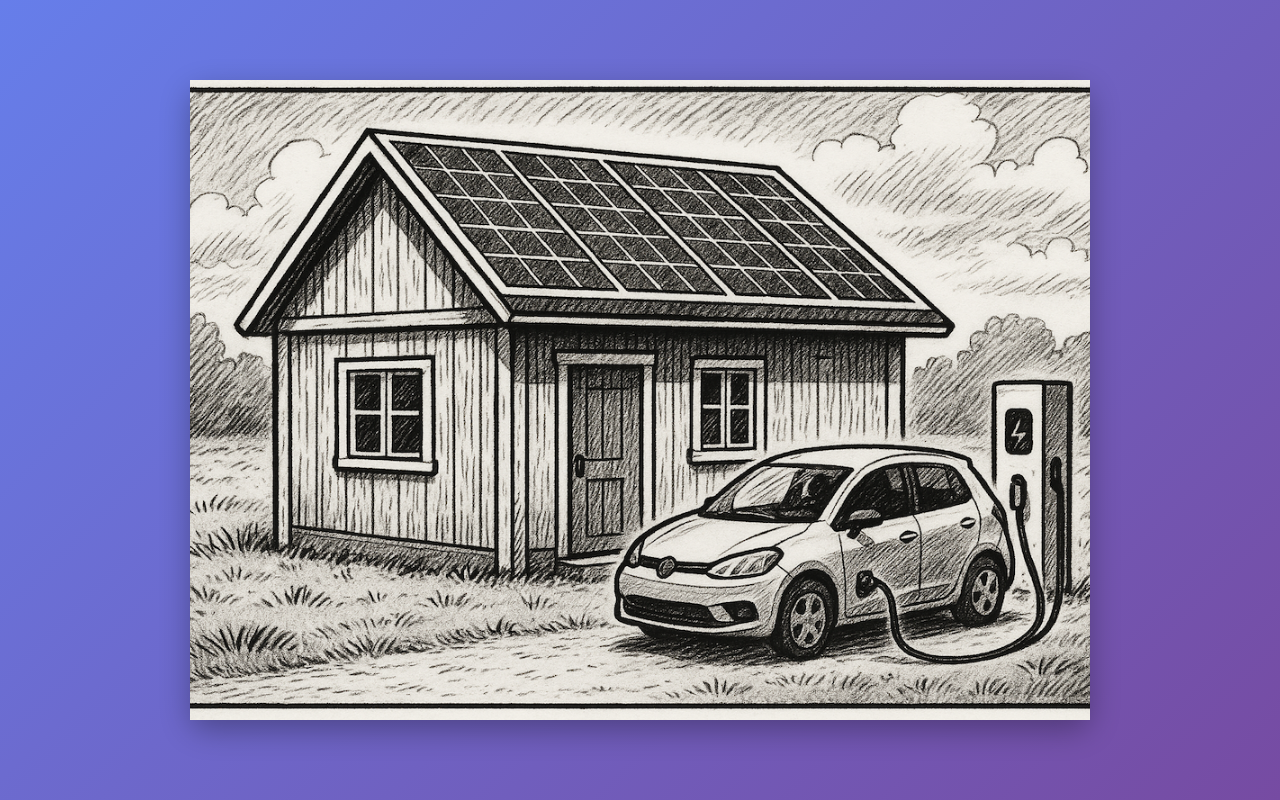
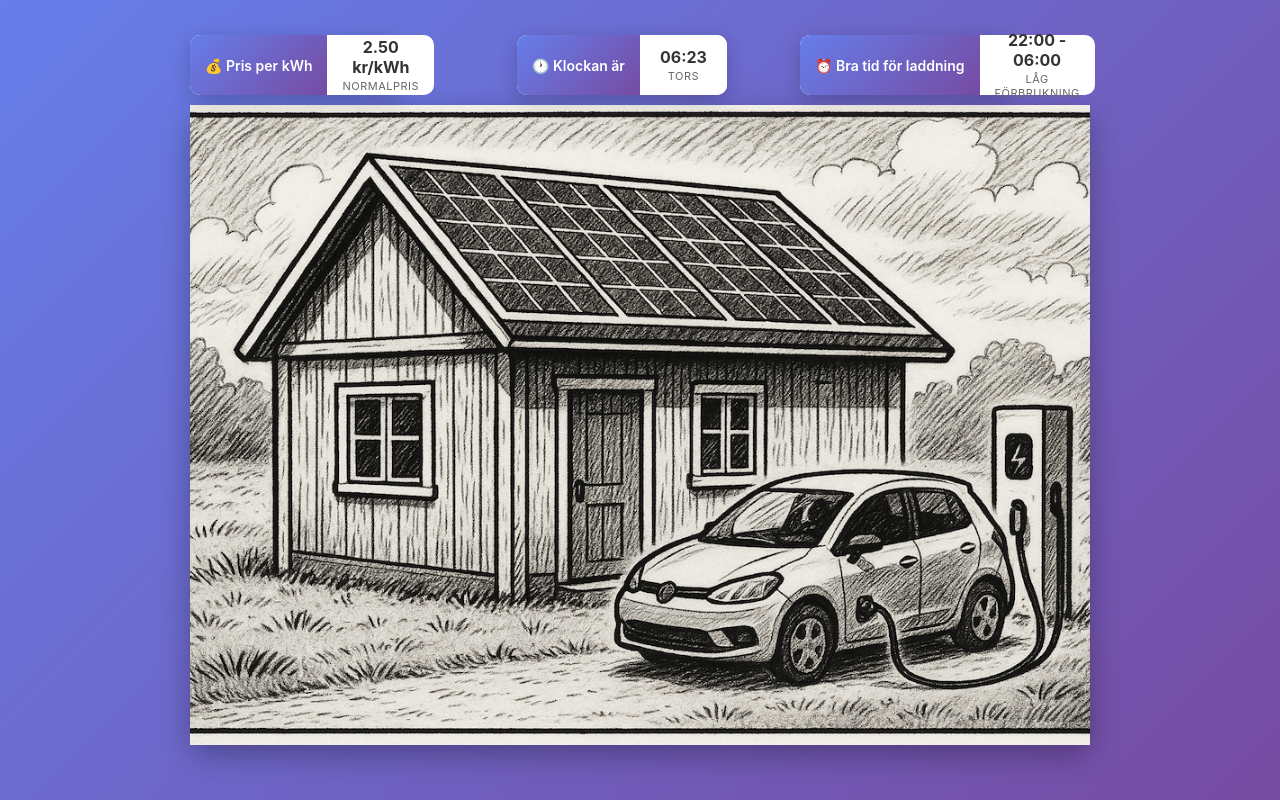
Before and after one commit to OlegMakeienko/laddstation, a React (Create React App) app in the folder src/main/frontend/: page / in a window 1280 px wide. Built offline with nearby package versions, Linux system fonts and the light colour scheme.

Commit message:
ad tree panels with price, current time and good charging time

```diff
--- a/src/main/frontend/src/components/interactive-scene/InfoPanel.css
+++ b/src/main/frontend/src/components/interactive-scene/InfoPanel.css
@@ -19,7 +19,7 @@
 
 .info-panel.car-panel {
   right: -100px;
-  bottom: -70px;
+  bottom: -50px;
   top: auto;
   animation: slideInRight 0.3s ease-out;
 }
@@ -212,3 +212,120 @@
     }
   }
 }
+
+/* Top horizontal panels - separated positioning */
+.price-panel {
+  position: absolute;
+  top: -70px;
+  left: 0;
+  width: 210px;
+  height: 60px;
+  background: white;
+  z-index: 50;
+  animation: slideDown 0.5s ease-out;
+}
+
+.time-panel {
+  position: absolute;
+  top: -70px;
+  right: 80px;
+  width: 210px;
+  height: 60px;
+  background: white;
+  z-index: 50;
+  animation: slideDown 0.5s ease-out;
+}
+
+.horizontal-panel {
+  flex-shrink: 0;
+  display: flex;
+  flex-direction: row;
+}
+
+.horizontal-panel .info-panel-header {
+  padding: 8px 15px;
+  font-size: 14px;
+  border-radius: 10px 0 0 10px;
+  flex: 0 0 auto;
+  display: flex;
+  align-items: center;
+}
+
+.horizontal-panel .info-panel-content {
+  padding: 8px 15px;
+  text-align: center;
+  background: white;
+  border-radius: 0 10px 10px 0;
+  flex: 1;
+  display: flex;
+  align-items: center;
+  justify-content: center;
+}
+
+.horizontal-panel .info-panel-header h3 {
+  font-size: 14px;
+  margin: 0;
+}
+
+.price-info, .time-info {
+  display: flex;
+  flex-direction: column;
+  align-items: center;
+  gap: 2px;
+}
+
+.current-price, .best-time {
+  font-size: 16px;
+  font-weight: bold;
+  color: #333;
+}
+
+.price-status, .time-status {
+  font-size: 11px;
+  color: #666;
+  text-transform: uppercase;
+  letter-spacing: 0.5px;
+}
+
+@keyframes slideDown {
+  from {
+    transform: translateY(-100%);
+    opacity: 0;
+  }
+  to {
+    transform: translateY(0);
+    opacity: 1;
+  }
+}
+
+.clock-panel {
+  position: absolute;
+  top: -70px;
+  left: 48%;
+  transform: translateX(-50%);
+  width: 210px;
+  height: 60px;
+  background: white;
+  z-index: 50;
+  animation: slideDown 0.5s ease-out;
+}
+
+.clock-info {
+  display: flex;
+  flex-direction: column;
+  align-items: center;
+  gap: 2px;
+}
+
+.current-time {
+  font-size: 16px;
+  font-weight: bold;
+  color: #333;
+}
+
+.date-status {
+  font-size: 11px;
+  color: #666;
+  text-transform: uppercase;
+  letter-spacing: 0.5px;
+}
--- a/src/main/frontend/src/components/interactive-scene/Scene.css
+++ b/src/main/frontend/src/components/interactive-scene/Scene.css
@@ -10,6 +10,7 @@
 
 .scene-wrapper {
   position: relative;
+  margin-top: 50px;
   width: 90%;
   max-width: 900px;
   height: 80vh;
--- a/src/main/frontend/src/components/interactive-scene/Scene.js
+++ b/src/main/frontend/src/components/interactive-scene/Scene.js
@@ -95,6 +95,45 @@ const Scene = () => {
           {/* Interactive hints */}
         </svg>
 
+        {/* Static info panels at top */}
+        <div className="top-info-panels">
+          <div className="info-panel horizontal-panel price-panel">
+            <div className="info-panel-header">
+              <h3>💰 Pris per kWh</h3>
+            </div>
+            <div className="info-panel-content">
+              <div className="price-info">
+                <span className="current-price">2.50 kr/kWh</span>
+                <span className="price-status">Normalpris</span>
+              </div>
+            </div>
+          </div>
+
+          <div className="info-panel horizontal-panel clock-panel">
+            <div className="info-panel-header">
+              <h3>🕐 Klockan är</h3>
+            </div>
+            <div className="info-panel-content">
+              <div className="clock-info">
+                <span className="current-time">{new Date().toLocaleTimeString('sv-SE', {hour: '2-digit', minute: '2-digit'})}</span>
+                <span className="date-status">{new Date().toLocaleDateString('sv-SE', {weekday: 'short'})}</span>
+              </div>
+            </div>
+          </div>
+
+          <div className="info-panel horizontal-panel time-panel">
+            <div className="info-panel-header">
+              <h3>⏰ Bra tid för laddning</h3>
+            </div>
+            <div className="info-panel-content">
+              <div className="time-info">
+                <span className="best-time">22:00 - 06:00</span>
+                <span className="time-status">Låg förbrukning</span>
+              </div>
+            </div>
+          </div>
+        </div>
+
         {/* Info Panel */}
         {selectedObject && (
           <InfoPanel
```
